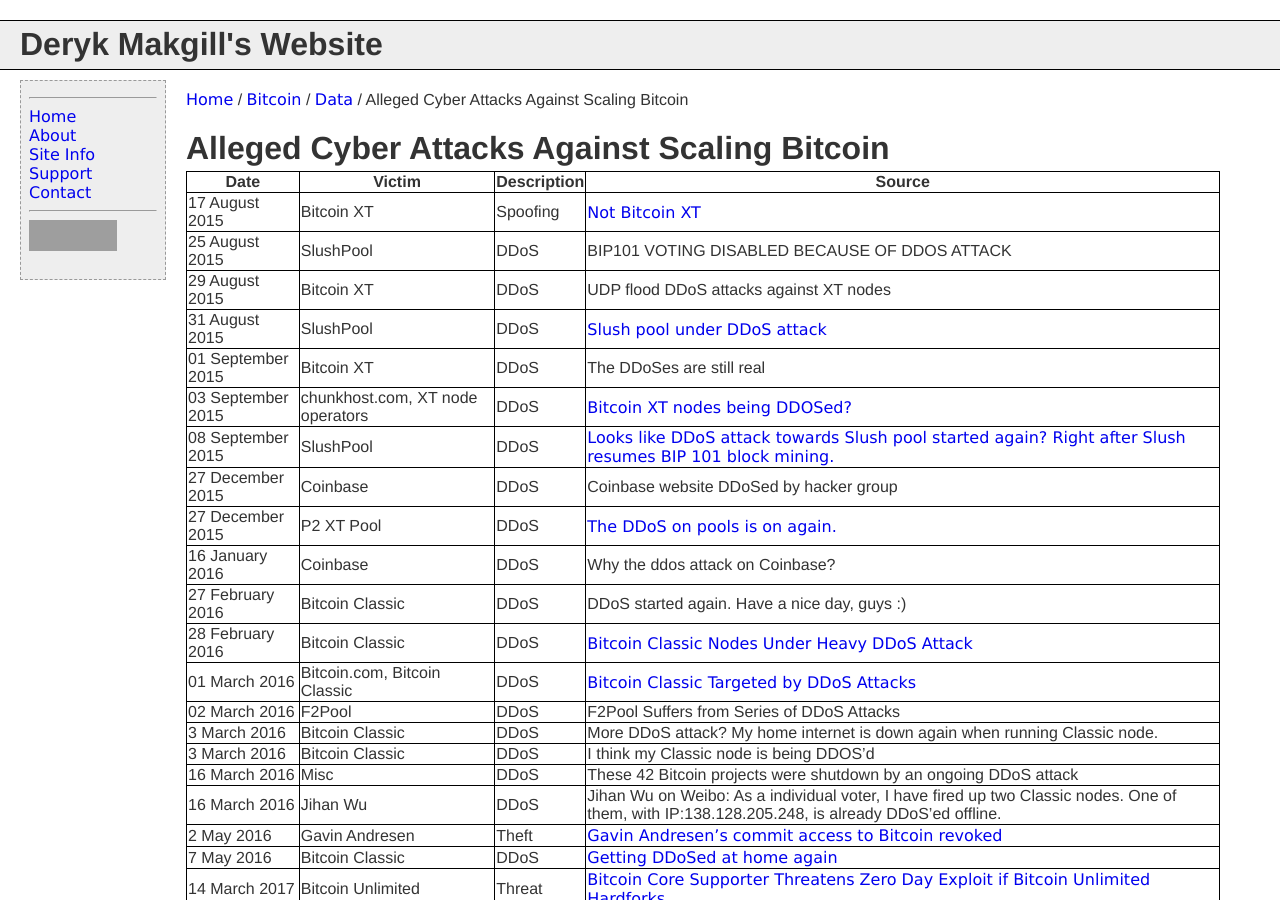
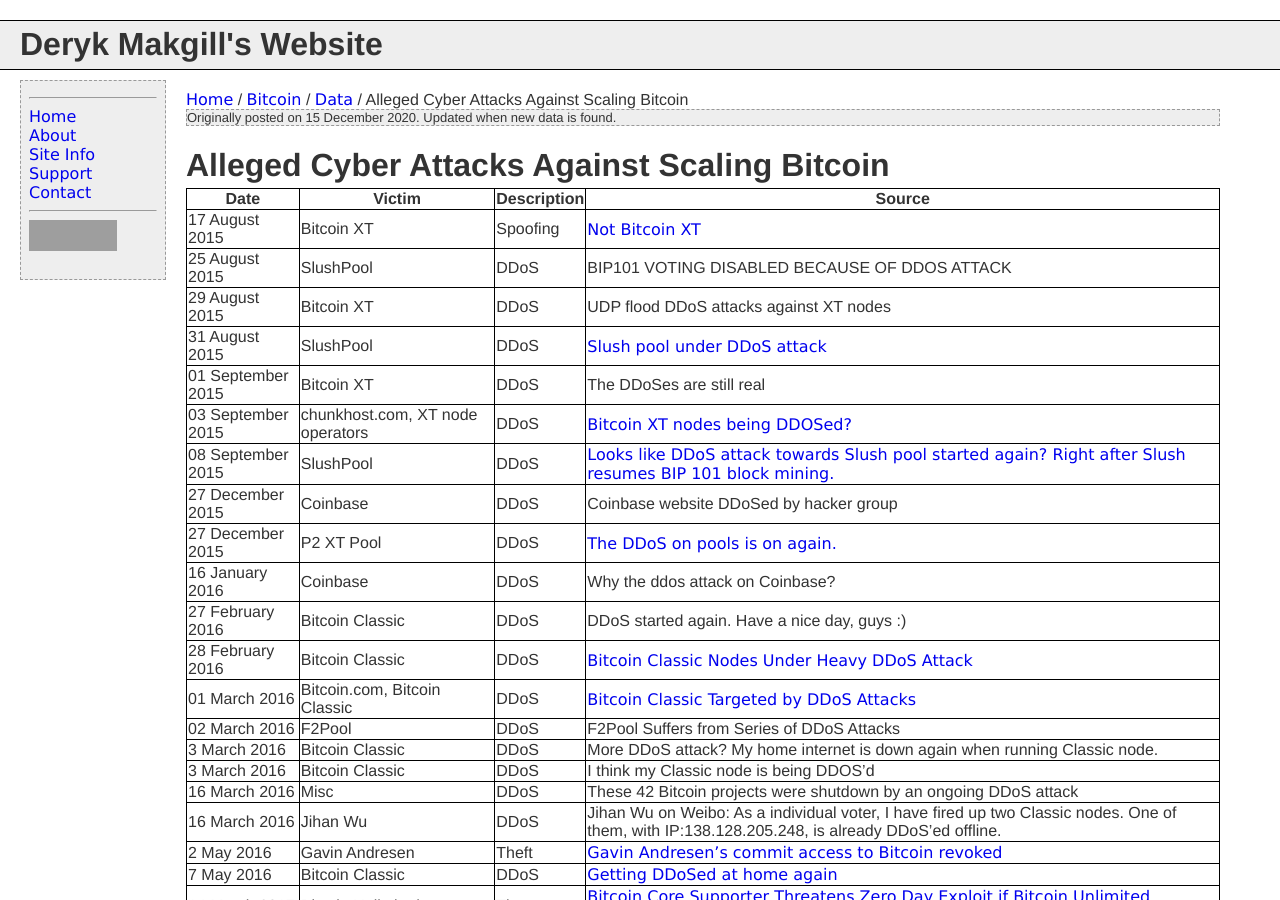
Before and after one commit to makgill/deryk, a Jekyll site: the page built from _pages/bitcoin/data/cyber-attacks.md, in a window 1280 px wide and 900 px high. Built offline with Jekyll 4.4.1, drawn with Linux system fonts in a browser that asks for light colours; grey boxes are pictures that could not be loaded.

Commit message:
Update cyber-attacks.md

```diff
--- a/_pages/bitcoin/data/cyber-attacks.md
+++ b/_pages/bitcoin/data/cyber-attacks.md
@@ -3,6 +3,8 @@
 title: Alleged Cyber Attacks Against Scaling Bitcoin
 permalink: bitcoin/data/cyber-attacks
 ---
+
+<p class="notebox">Originally posted on 15 December 2020. Updated when new data is found.</p>
 
 # Alleged Cyber Attacks Against Scaling Bitcoin
 
```
